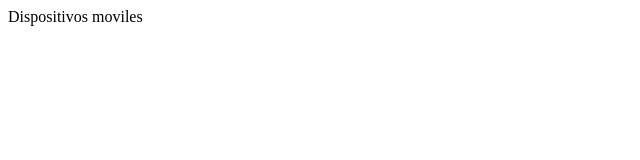
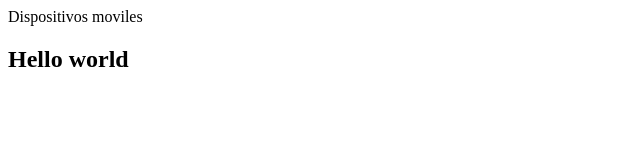
Before and after one commit to yesidmonsalve/Dispositivos-moviles, a plain HTML site: page Index.html in a window 1280 px wide. Shown: the whole page, without its empty margins (0-640 px from the left). Drawn offline with Linux system fonts and the light colour scheme.

Commit message:
add file

```diff
--- a/Index.html
+++ b/Index.html
@@ -10,5 +10,9 @@
 
     <title></title>
 
+    <nav>
+        <h1>Hello world</h1>
+    </nav>
+
 </body>
 </html>
```
